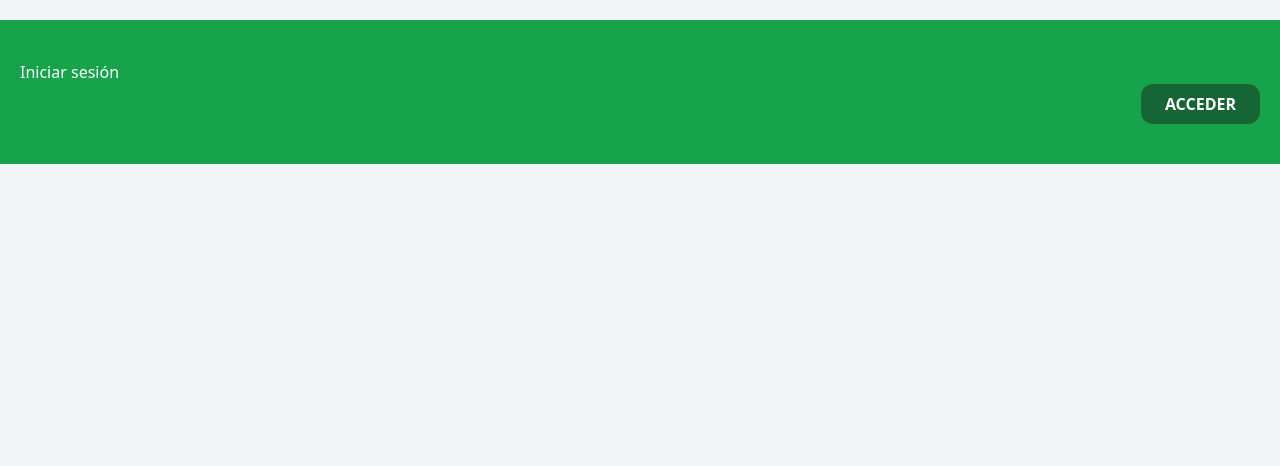
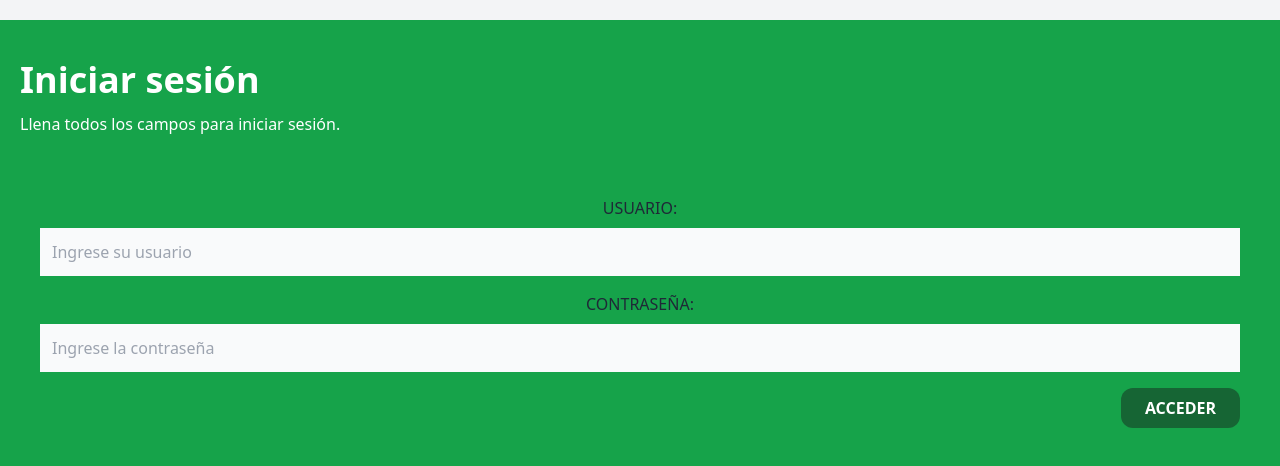
Before and after one commit to camilocodecali/sanavit, a React (Vite) app: page / in a window 1280 px wide. Shown: the top 466 px of the page. Built offline with nearby package versions, Linux system fonts and the light colour scheme.

Commit message:
pagina de login con formulario

```diff
--- a/src/components/FormularioLogin.jsx
+++ b/src/components/FormularioLogin.jsx
@@ -5,56 +5,30 @@ function FormularioLogin() {
     <div className="mb-4">
         <label
             className="text-gray-800"
-            htmlFor="dia"
-        >Día:</label>
+            htmlFor="usuario"
+        >Usuario:</label>
         <input
-            id="dia"
+            id="usuario"
             type="text"
             className="mt-2 block w-full p-3 bg-gray-50"
-            placeholder="Día que corresponda a la capacitación"
-            name="dia"
+            placeholder="Ingrese su usuario"
+            name="usuario"
         />
     </div>
     <div className="mb-4">
         <label
             className="text-gray-800"
-            htmlFor="titulo"
-        >Título:</label>
+            htmlFor="contraseña"
+        >Contraseña:</label>
         <input
-            id="titulo"
-            type="text"
+            id="contraseña"
+            type="´password"
             className="mt-2 block w-full p-3 bg-gray-50"
-            placeholder="Título de la capacitación"
-            name="titulo"
+            placeholder="Ingrese la contraseña"
+            name="contraseña"
         />
     </div>
-    <div className="mb-4">
-        <label
-            className="text-gray-800"
-            htmlFor="descripcion"
-        >Descripción:</label>
-        <textarea
-            as="textarea"
-            id="descripcion"
-            type="text"
-            className="mt-2 block w-full p-3 bg-gray-50 h-40 align-self"
-            placeholder="Descripción de la capacitación"
-            name="descripcion"
-        />
-    </div>
-    <div className="mb-4">
-        <label
-            className="text-gray-800"
-            htmlFor="media"
-        >URL del video:</label>
-        <input
-            id="media"
-            type="text"
-            className="mt-2 block w-full p-3 bg-gray-50"
-            placeholder="Inserte la URL del video"
-            name="media"
-        />
-    </div>
+
 </>
   )
 }
--- a/src/pages/Login.jsx
+++ b/src/pages/Login.jsx
@@ -1,4 +1,5 @@
-import { useNavigate } from 'react-router-dom'
+import { useNavigate, Form} from 'react-router-dom'
+import FormularioLogin from '../components/FormularioLogin'
 
 function Login() {
 
@@ -6,9 +7,18 @@ function Login() {
 
   return (
       <>
-        <div className="bg-green-600 text-white m-auto w-full px-5 py-10 mt-5">
-            <h1>Iniciar sesión</h1>
+        <div className="bg-green-600 text-white m-auto w-full px-5 py-10 mt-5 md:min-h-screen m">
+          <h1 className="font-black text-4xl text-white">Iniciar sesión</h1>
+          <p className="mt-3">
+              Llena todos los campos para iniciar sesión.
+          </p>
 
+          <div className='md:w-4/4 px-5 py-10 mt-5'>
+              <Form
+                className='text-white uppercase text-center'
+              >
+              <FormularioLogin></FormularioLogin>
+              </Form>
               <div className="flex justify-end">
                 <button
                   className="bg-green-800 text-white px-6 py-2 font-bold uppercase rounded-xl"
@@ -19,6 +29,9 @@ function Login() {
               </div>
 
           </div>
+
+
+        </div>
       </>
   )
 }
```
Lines whose indentation alone changed are shown as unchanged.
